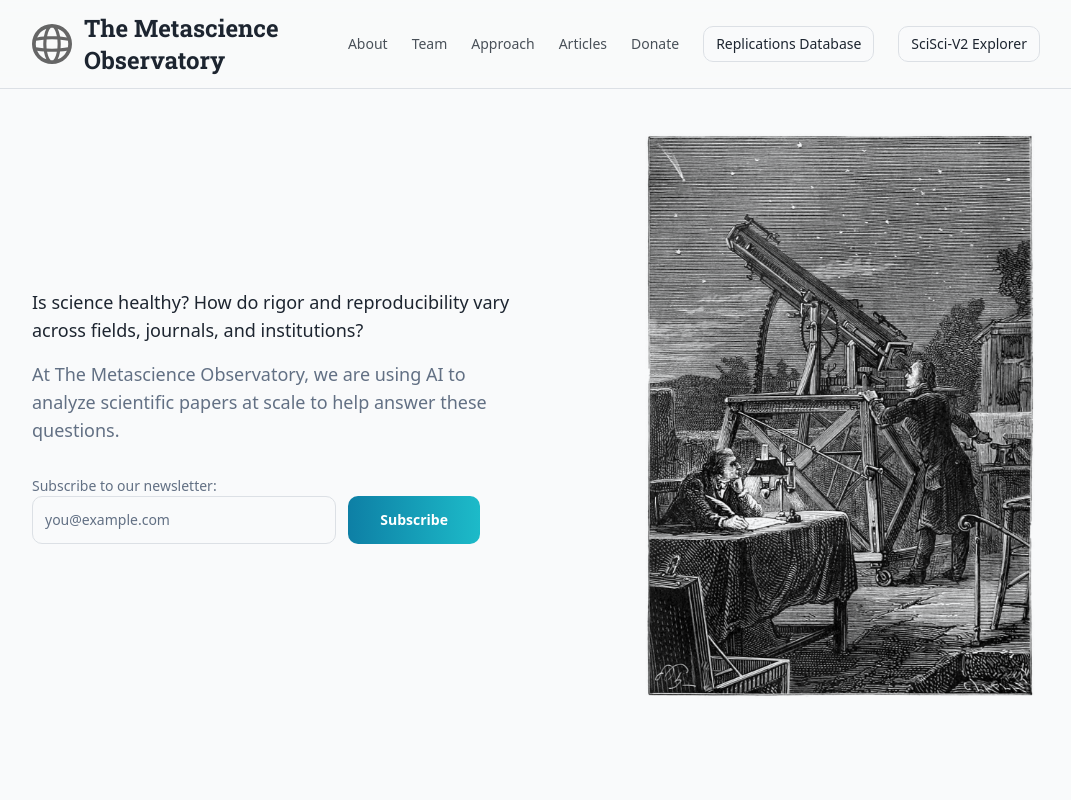
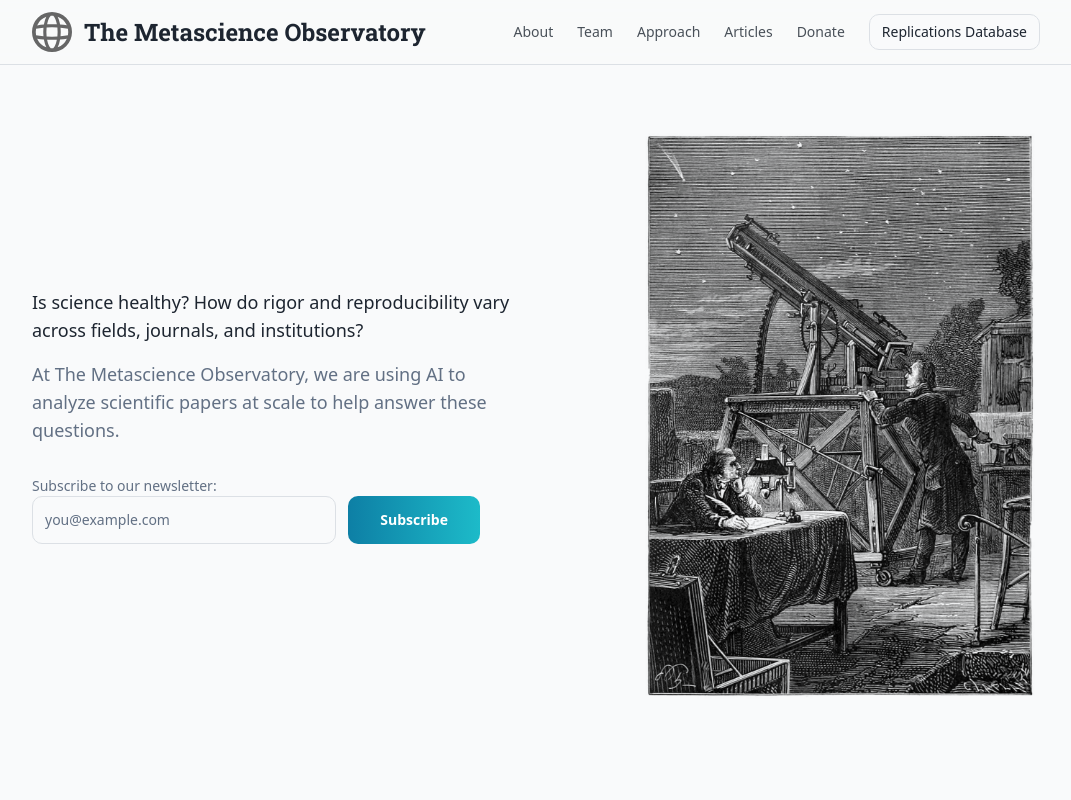
Before and after one commit to delton137/metascience-observatory, a Next.js app: page / in a window 1280 px wide. Shown: the top 800 px of the page, without its empty margins (104-1175 px from the left). Built offline with nearby package versions, Linux system fonts and the light colour scheme.

Commit message:
link to field explorer

```diff
--- a/components/Navbar.tsx
+++ b/components/Navbar.tsx
@@ -34,11 +34,11 @@ export const Navbar = () => {
                 Replications Database
               </Link>
             </Button>
-            <Button variant="outline" size="sm" asChild>
+            {/* <Button variant="outline" size="sm" asChild>
               <Link href="https://explore.metascienceobservatory.org/" target="_blank" rel="noopener noreferrer">
                 SciSci-V2 Explorer
               </Link>
-            </Button>
+            </Button> */}
           </div>
 
           {/* Mobile menu button */}
@@ -109,11 +109,11 @@ export const Navbar = () => {
                   Replications Database
                 </Link>
               </Button>
-              <Button variant="outline" size="sm" asChild className="w-full justify-center">
+              {/* <Button variant="outline" size="sm" asChild className="w-full justify-center">
                 <Link href="https://explore.metascienceobservatory.org/" target="_blank" rel="noopener noreferrer" onClick={() => setIsMobileMenuOpen(false)}>
                   SciSci-V2 Explorer
                 </Link>
-              </Button>
+              </Button> */}
             </div>
           </div>
         )}
```
Also changed, not shown: public/assets/observatory-icon.png (deleted).
